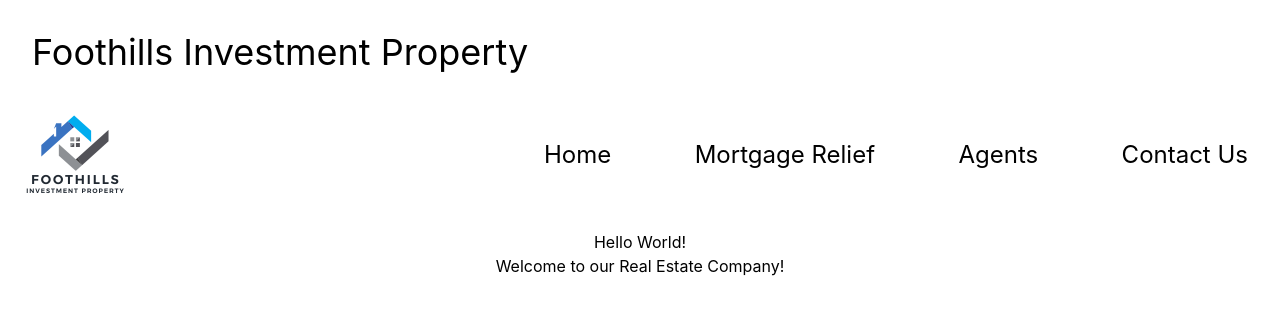
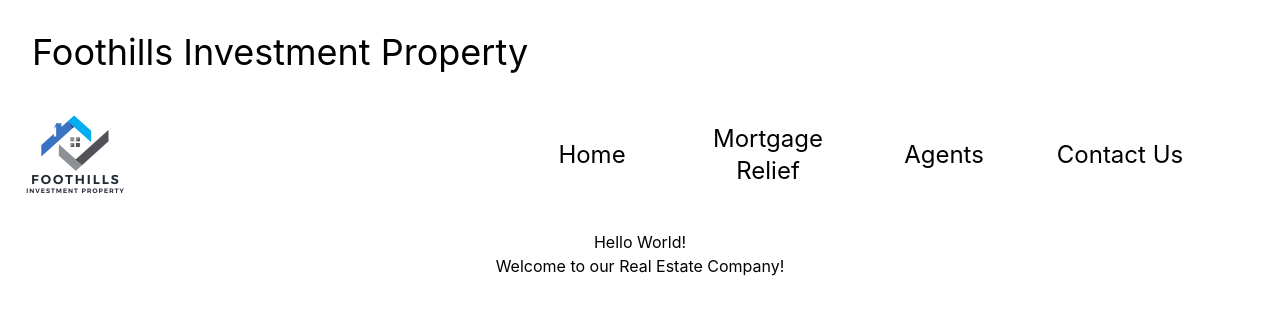
Before and after one commit to DavidDowell/foothills-investment-property, a React (Create React App) app in the folder fip/: page / in a window 1280 px wide. Shown: the top 314 px of the page. Built offline with nearby package versions, Linux system fonts and the light colour scheme.

Commit message:
Styled the nav bar some more

```diff
--- a/fip/src/components/Nav/index.js
+++ b/fip/src/components/Nav/index.js
@@ -9,17 +9,17 @@ const Nav = () => {
       </header>
       <div className="flex flex-row justify-between">
         <div id="logo"></div>
-        <ul className="nav-items flex justify-between items-center text-2xl px-8">
-          <li>
+        <ul className="nav-items flex justify-between items-center text-2xl px-8 mr-10">
+          <li className="nav-link">
             <Link to="/">Home</Link>
           </li>
-          <li>
+          <li className="nav-link">
             <Link to="/mortgagerelief">Mortgage Relief</Link>
           </li>
-          <li>
+          <li className="nav-link">
             <Link to="/agents">Agents</Link>
           </li>
-          <li>
+          <li className="nav-link">
             <Link to="/contact">Contact Us</Link>
           </li>
         </ul>
--- a/fip/src/index.css
+++ b/fip/src/index.css
@@ -25,3 +25,7 @@ code {
 .nav-items {
   width: 60%;
 }
+
+.nav-link {
+  width: 25%;
+}
```
